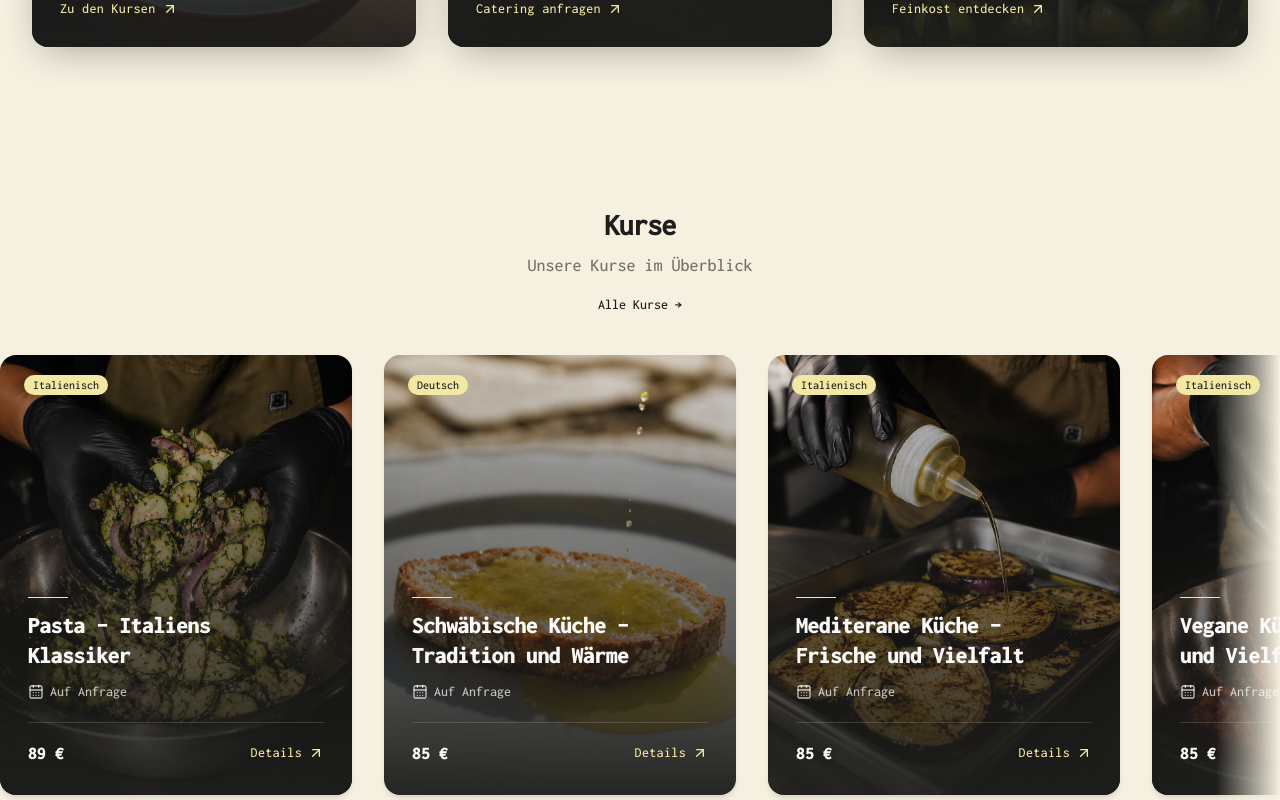
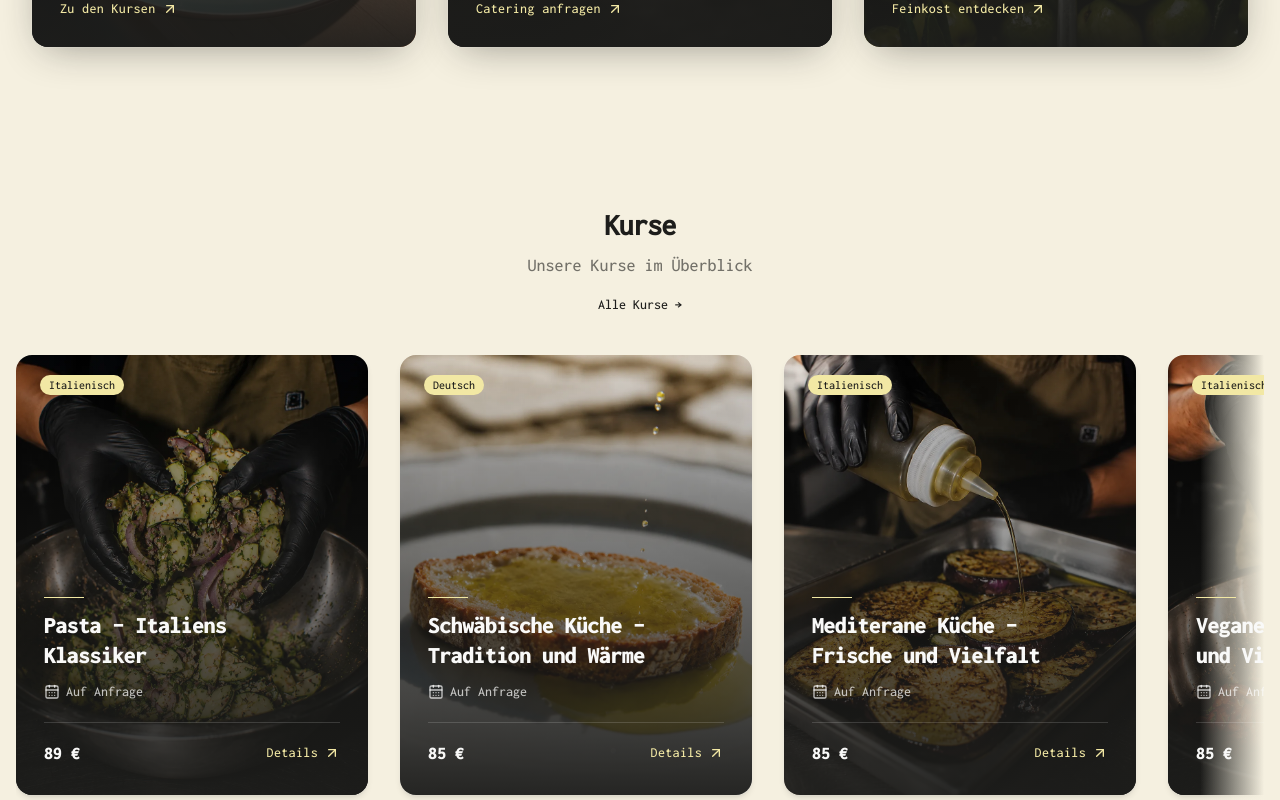
Before and after one commit to dieKrake/cooking-website, a Next.js app: page / in a window 1280 px wide. Shown: the part 1280-2080 px from the top of the page. Built offline with nearby package versions, Linux system fonts and the light colour scheme.

Commit message:
refactor: add horizontal padding to CourseSlider section and update edge fade gradient syntax
Add px-4 and lg:px-4 padding to section element, replace to-transparent with to-butterweiss/0 in left and right edge fade gradient classes for consistent Tailwind opacity syntax

```diff
--- a/src/components/organisms/course-slider.tsx
+++ b/src/components/organisms/course-slider.tsx
@@ -32,7 +32,7 @@ export function CourseSlider() {
   }, [checkScroll]);
 
   return (
-    <section className="py-16 sm:py-20">
+    <section className="px-4 py-16 sm:py-20 lg:px-4">
       <div className="mx-auto max-w-7xl px-4 sm:px-6 lg:px-8">
         <div className="flex flex-col items-center text-center">
           <SectionHeading
@@ -65,12 +65,12 @@ export function CourseSlider() {
           {/* Rand-Fades: ein-/ausblenden je nach Scroll-Position */}
           <div
             aria-hidden
-            className="from-butterweiss pointer-events-none absolute inset-y-0 left-0 w-6 bg-linear-to-r to-transparent transition-opacity duration-700 ease-in-out sm:w-12 lg:w-16"
+            className="from-butterweiss to-butterweiss/0 pointer-events-none absolute inset-y-0 left-0 w-6 bg-linear-to-r transition-opacity duration-700 ease-in-out sm:w-12 lg:w-16"
             style={{ opacity: canScrollLeft ? 1 : 0 }}
           />
           <div
             aria-hidden
-            className="from-butterweiss pointer-events-none absolute inset-y-0 right-0 w-6 bg-linear-to-l to-transparent transition-opacity duration-700 ease-in-out sm:w-12 lg:w-16"
+            className="from-butterweiss to-butterweiss/0 pointer-events-none absolute inset-y-0 right-0 w-6 bg-linear-to-l transition-opacity duration-700 ease-in-out sm:w-12 lg:w-16"
             style={{ opacity: canScrollRight ? 1 : 0 }}
           />
         </div>
```
